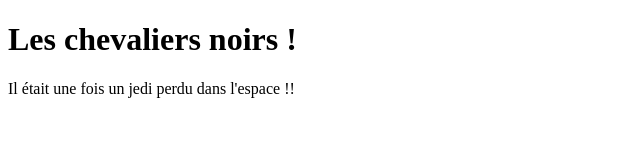
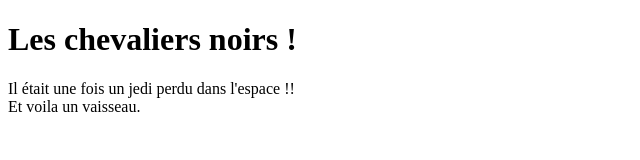
Before and after one commit to konei1300/formation-git-mastering-discover-github, a plain HTML site: page index.html in a window 1280 px wide. Shown: the whole page, without its empty margins (0-640 px from the left). Drawn offline with Linux system fonts and the light colour scheme.

Commit message:
feat: new div

```diff
--- a/index.html
+++ b/index.html
@@ -11,5 +11,8 @@
     <div>
         Il était une fois un jedi perdu dans l'espace !!
     </div>
+    <div>
+        Et voila un vaisseau.
+    </div>
 </body>
 </html>
```
